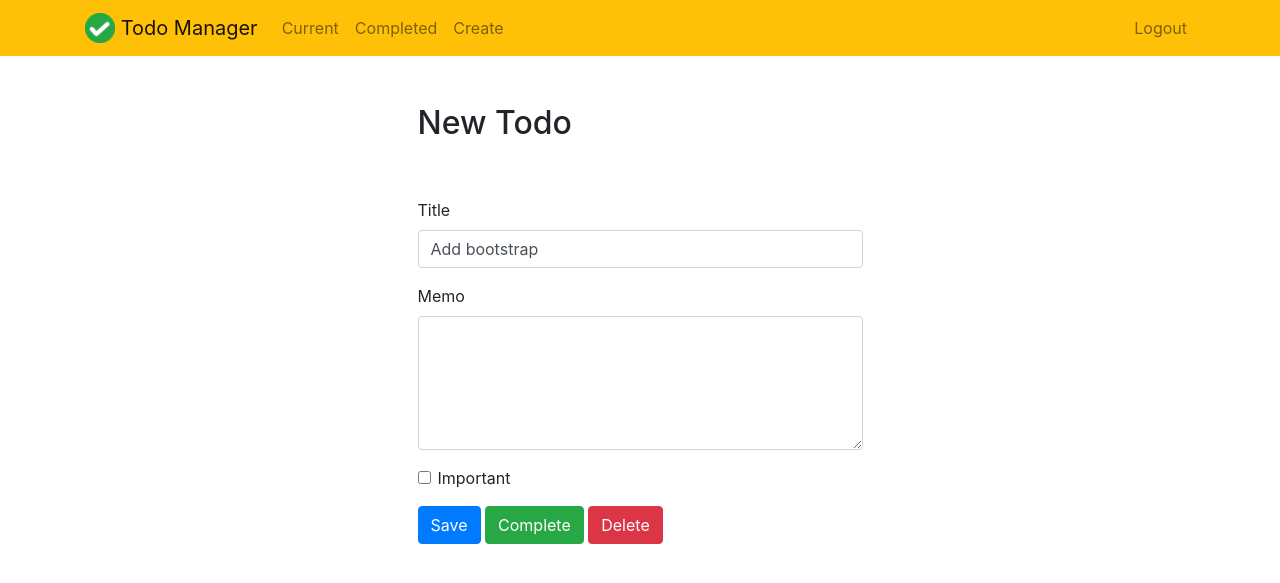
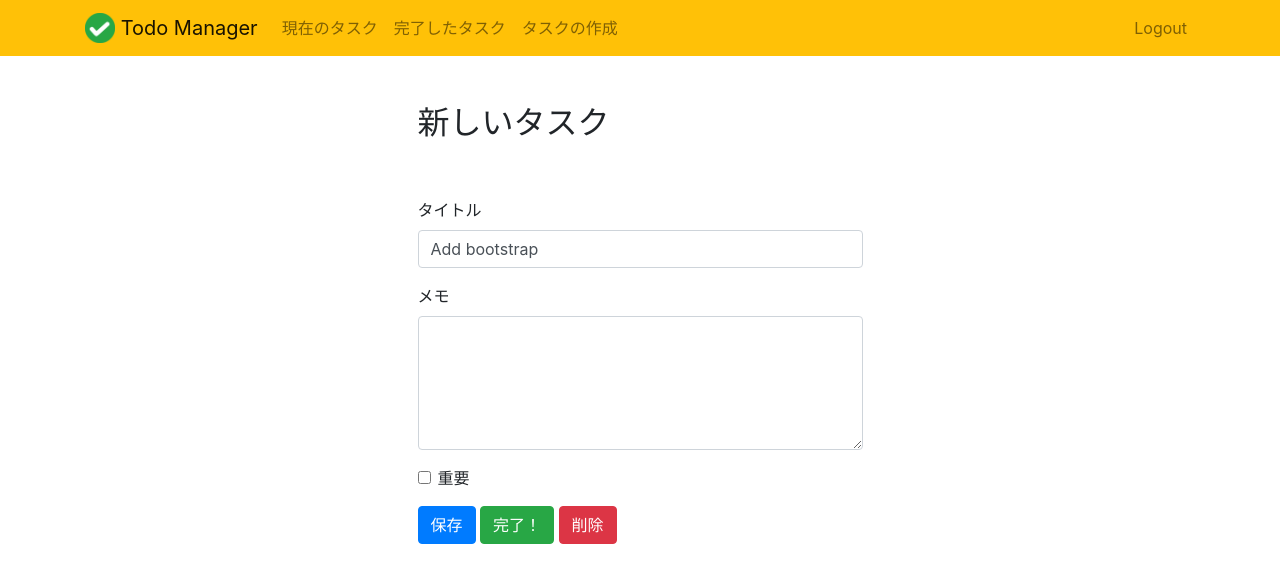
Before and after one commit to Seeya0/todo_manager, a Django app: page /todo/3 in a window 1280 px wide. Shown: the top 583 px of the page. Run offline with Django 3.2, Linux system fonts and the light colour scheme; a user stored in the database is signed in; data comes from the database, SQL or seed files in the repository; some libraries are stand-ins or nearby versions.

Commit message:
Translatation

```diff
--- a/todo/templates/todo/base.html
+++ b/todo/templates/todo/base.html
@@ -29,13 +29,13 @@
         <ul class="navbar-nav mr-auto">
 
                 <li class="nav-item {{ current }}">
-                    <a class="nav-link" href="{% url 'currenttodos' %}">Current</a>
+                    <a class="nav-link" href="{% url 'currenttodos' %}">現在のタスク</a>
                 </li>
                 <li class="nav-item {{ completed }}">
-                    <a class="nav-link" href="{% url 'completedtodos' %}">Completed</a>
+                    <a class="nav-link" href="{% url 'completedtodos' %}">完了したタスク</a>
                 </li>
                 <li class="nav-item {{ create }}">
-                    <a class="nav-link" href="{% url 'createtodo' %}">Create</a>
+                    <a class="nav-link" href="{% url 'createtodo' %}">タスクの作成</a>
                 </li>
 
         </ul>
@@ -51,7 +51,7 @@
                 </li>
             {% else %}
                 <li class="nav-item">
-                    <a class="nav-link" href="{% url 'signupuser' %}">Sign Up</a>
+                    <a class="nav-link" href="{% url 'signupuser' %}">新規登録</a>
                 </li>
                 <li class="nav-item">
                     <a class="nav-link" href="{% url 'loginuser' %}">Login</a>
--- a/todo/templates/todo/completedtodos.html
+++ b/todo/templates/todo/completedtodos.html
@@ -3,14 +3,14 @@
 {% block content %}
     <div class="row justify-content-center mt-5">
         <div class="col-md-10">
-            <h1>Completed Todos</h1>
+            <h1>完了したタスク</h1>
         </div>
     </div>
     <div class="row justify-content-center mt-5">
         <div class="col-md-10">
             <div class="list-group">
                 {% for todo in todos %}
-                    <a href="{% url 'viewtodo' todo.id %}" class="list-group-item list-group-item-action{% if todo.important %} list-group-item-danger{% endif %}"><b>{{ todo.title }}</b> - Completed {{ todo.datecompleted|date:'M j Y H:i' }}</a>
+                    <a href="{% url 'viewtodo' todo.id %}" class="list-group-item list-group-item-action{% if todo.important %} list-group-item-danger{% endif %}"><b>{{ todo.title }}</b> -　{{ todo.datecompleted|date:'M j Y H:i' }}　に完了</a>
                 {% endfor %}
             </div>
         </div>
--- a/todo/templates/todo/createtodo.html
+++ b/todo/templates/todo/createtodo.html
@@ -3,7 +3,7 @@
 {% block content %}
     <div class="row justify-content-center mt-5">
         <div class="col-md-5">
-            <h2>New Todo</h2>
+            <h2>新しいタスクの作成</h2>
         </div>
     </div>
     <div class="row justify-content-center mt-5">
@@ -25,7 +25,7 @@
                 </div>
                 <div class="form-group form-check">
                     <input type="checkbox" name="important" class="form-check-input" id="important">
-                    <label class="form-check-label" for="important">Important</label>
+                    <label class="form-check-label" for="important">重要</label>
                 </div>
                 <button type="submit" class="btn btn-primary">Save</button>
             </form>
--- a/todo/templates/todo/loginuser.html
+++ b/todo/templates/todo/loginuser.html
@@ -16,18 +16,18 @@
             <form method="POST">
                 {% csrf_token %}
                 <div class="form-group">
-                    <label for="username">Username</label>
+                    <label for="username">ユーザーネーム</label>
                     <input type="text" name="username" class="form-control" id="username">
                 </div>
                 <div class="form-group">
-                    <label for="password">Password</label>
+                    <label for="password">パスワード</label>
                     <input type="password" name="password" class="form-control" id="password">
                 </div>
                 <button type="submit" class="btn btn-primary">Login</button>
             </form>
             <hr>
             <div class="text-center">
-                Need an account? <a href="{% url 'signupuser' %}">Sign Up here</a>
+                <a href="{% url 'signupuser' %}">新規登録はこちら</a>
             </div>
         </div>
     </div>
--- a/todo/templates/todo/viewtodo.html
+++ b/todo/templates/todo/viewtodo.html
@@ -9,7 +9,7 @@
 {% block content %}
     <div class="row justify-content-center mt-5">
         <div class="col-md-5">
-            <h2>New Todo</h2>
+            <h2>新しいタスク</h2>
         </div>
     </div>
     <div class="row justify-content-center mt-5">
@@ -22,31 +22,31 @@
             <form method="POST">
                 {% csrf_token %}
                 <div class="form-group">
-                    <label for="title">Title</label>
+                    <label for="title">タイトル</label>
                     <input type="text" name="title" class="form-control" id="title" value="{{ todo.title }}" required>
                 </div>
                 <div class="form-group">
-                    <label for="memo">Memo</label>
+                    <label for="memo">メモ</label>
                     <textarea name="memo" rows="5" class="form-control" id="memo" >{{ todo.memo }}</textarea>
                 </div>
                 <div class="form-group form-check">
                     <input type="checkbox" name="important" class="form-check-input" id="important" {% if todo.important %}checked{% endif %}>
-                    <label class="form-check-label" for="important">Important</label>
+                    <label class="form-check-label" for="important">重要</label>
                 </div>
-                <button type="submit" class="btn btn-primary">Save</button>
-                <button type="button" class="btn btn-success" onclick="$('#complete').click()">Complete</button>
-                <button type="button" class="btn btn-danger" onclick="$('#delete').click()">Delete</button>
+                <button type="submit" class="btn btn-primary">保存</button>
+                <button type="button" class="btn btn-success" onclick="$('#complete').click()">完了！</button>
+                <button type="button" class="btn btn-danger" onclick="$('#delete').click()">削除</button>
             </form>
         </div>
     </div>
     {% if todo.datecompleted is None %}
         <form style='display: none;' method="POST" action="{% url 'completetodo' todo.id %}">
             {% csrf_token %}
-            <button id="complete" type="submit">Complete</button>
+            <button id="complete" type="submit">完了！</button>
         </form>
     {% endif %}
     <form style='display: none;' method="POST" action="{% url 'deletetodo' todo.id %}">
         {% csrf_token %}
-        <button id="delete" type="submit">Delete</button>
+        <button id="delete" type="submit">削除</button>
     </form>
 {% endblock %}
```
Also changed, not shown: todo/templates/todo/currenttodos.html (+4 -4 lines), todo/templates/todo/home.html (+6 -2 lines), todo/templates/todo/signupuser.html (+7 -7 lines), README.md (added).
